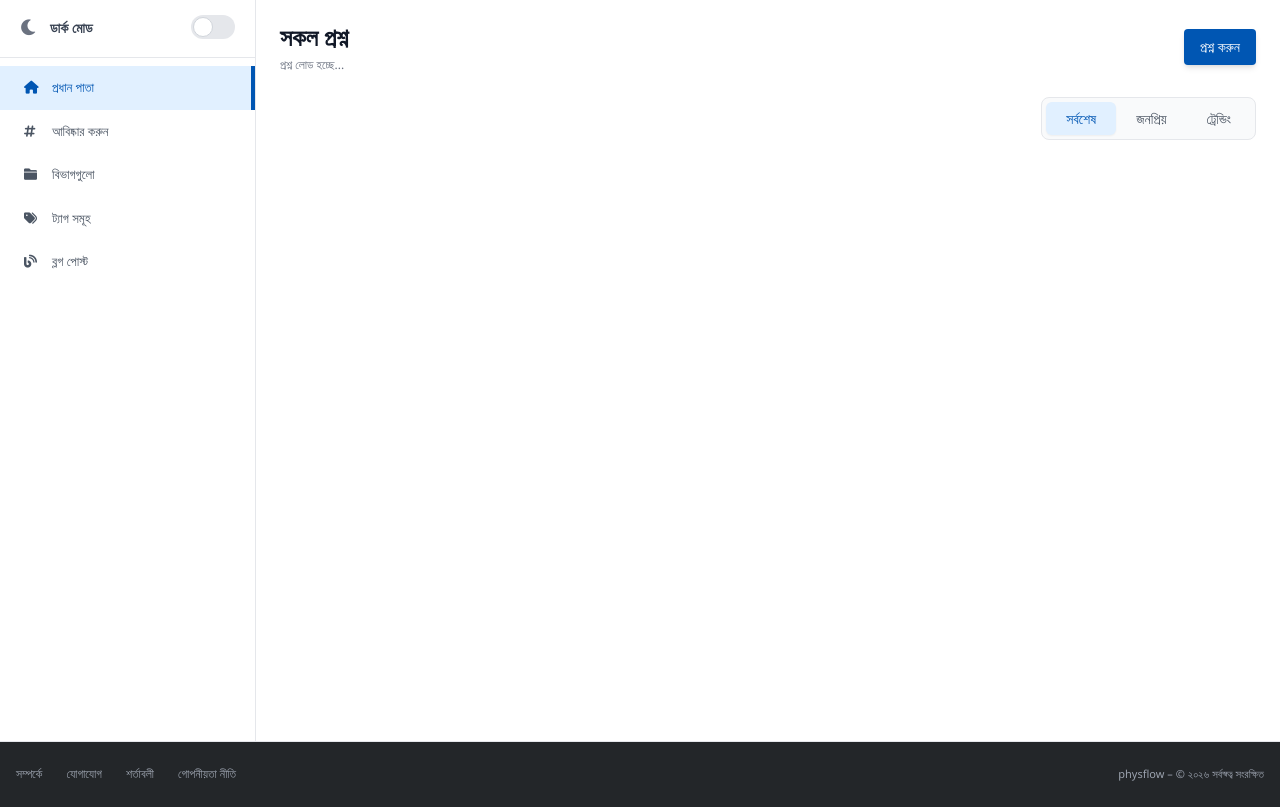
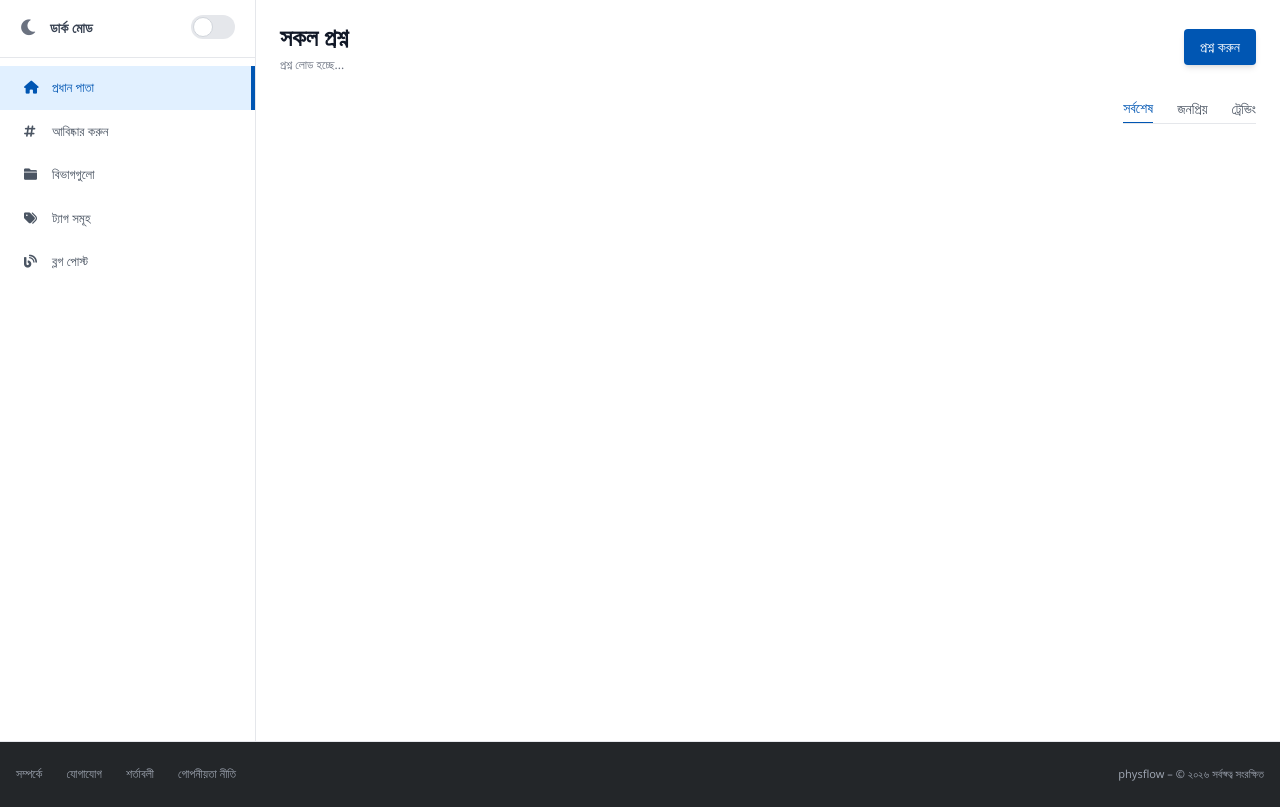
Before and after one commit to physflow/physflow.github.io, a plain HTML site: page index.html in a window 1280 px wide. Shown: the part 59-866 px from the top of the page. Drawn offline with nearby package versions, Linux system fonts and the light colour scheme; a script that the page names is missing.

Commit message:
Update index.html

```diff
--- a/index.html
+++ b/index.html
@@ -146,19 +146,21 @@
 
 
 
-<div class="flex items-center justify-start md:justify-end dark:border-gray-700 mb-6 pb-2">
-    <div class="flex items-center bg-gray-50 dark:bg-[#2d2d2d] p-1 rounded-lg border dark:border-gray-700 w-full md:w-auto">
-        <a href="index.html" class="flex-1 md:flex-none text-center px-5 py-1.5 text-[14px] font-medium rounded-md bg-[#e1f0ff] text-[#0056b3] shadow-sm transition">
+<div class="flex items-center justify-start md:justify-end mb-4 pb-2">
+    <div class="flex items-center w-full md:w-auto border-b dark:border-gray-800 gap-6">
+        <a href="index.html" class="flex-1 md:flex-none text-center pb-1 text-[14px] font-medium text-[#0056b3] border-b border-[#0056b3]">
             সর্বশেষ
         </a>
-        <a href="popular.html" class="flex-1 md:flex-none text-center px-5 py-1.5 text-[14px] font-medium rounded-md text-gray-600 dark:text-gray-400 hover:bg-gray-200 dark:hover:bg-gray-700 transition">
+        <a href="popular.html" class="flex-1 md:flex-none text-center pb-1 text-[14px] font-medium text-gray-600 dark:text-gray-400">
             জনপ্রিয়
         </a>
-        <a href="trending.html" class="flex-1 md:flex-none text-center px-5 py-1.5 text-[14px] font-medium rounded-md text-gray-600 dark:text-gray-400 hover:bg-gray-200 dark:hover:bg-gray-700 transition">
+        <a href="trending.html" class="flex-1 md:flex-none text-center pb-1 text-[14px] font-medium text-gray-600 dark:text-gray-400">
             ট্রেন্ডিং
         </a>
     </div>
 </div>
+
+
 
 
 
```
